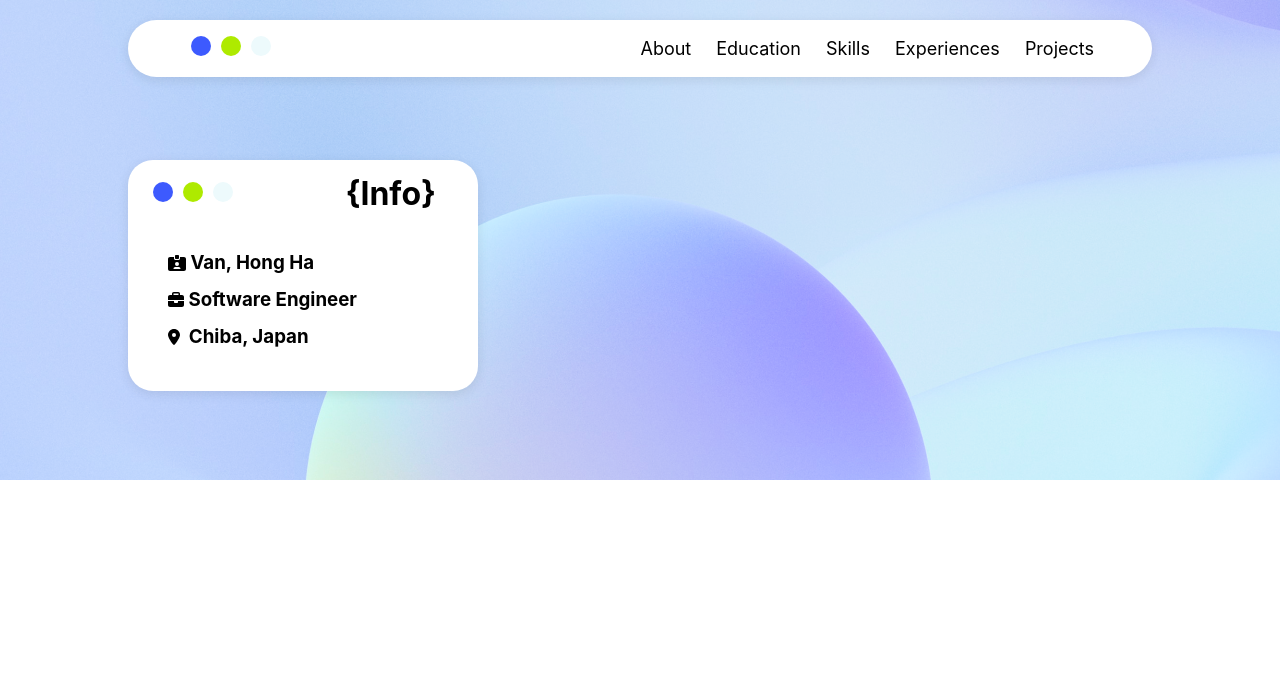
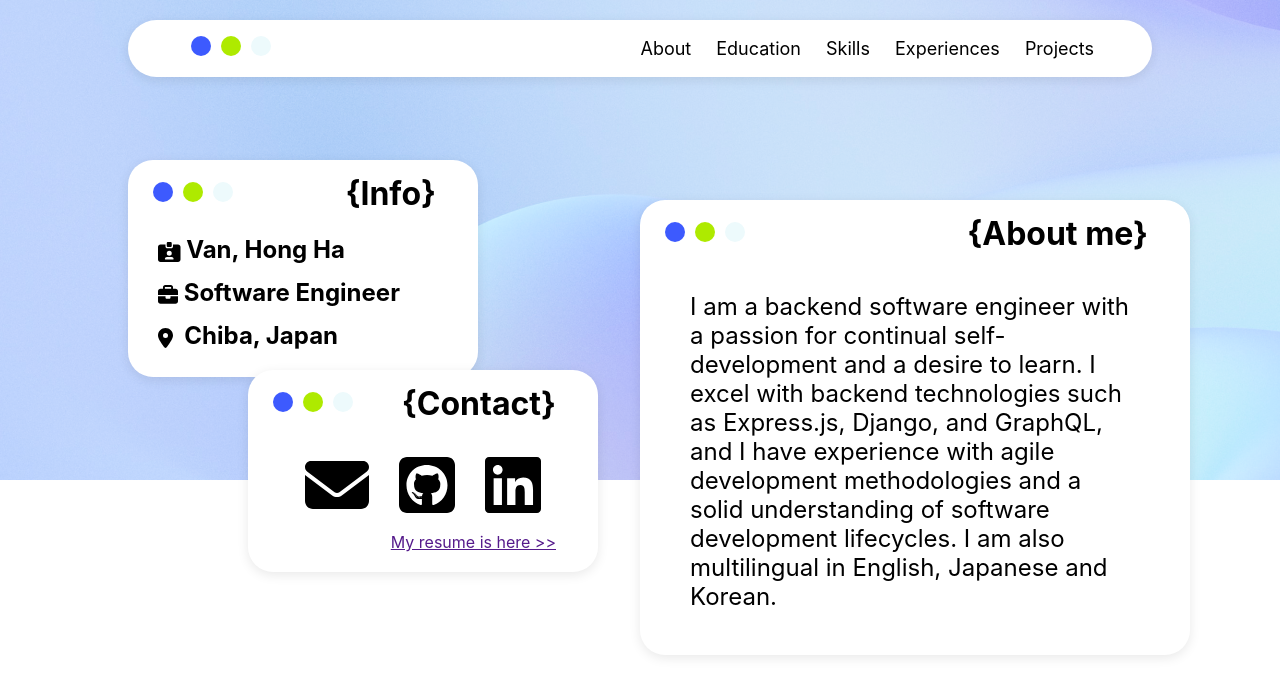
Before and after one commit to vanhongha/portfolio, a React (Create React App) app: page / in a window 1280 px wide. Shown: the top 696 px of the page. Built offline with nearby package versions, Linux system fonts and the light colour scheme.

Commit message:
Update components - About

```diff
--- a/package.json
+++ b/package.json
@@ -4,6 +4,7 @@
   "private": true,
   "dependencies": {
     "@fortawesome/fontawesome-svg-core": "^6.4.0",
+    "@fortawesome/free-brands-svg-icons": "^6.4.0",
     "@fortawesome/free-solid-svg-icons": "^6.4.0",
     "@fortawesome/react-fontawesome": "^0.2.0",
     "@testing-library/jest-dom": "^5.16.5",
--- a/src/components/about/About.js
+++ b/src/components/about/About.js
@@ -1,7 +1,8 @@
 import React from "react";
 import ReactDOM from "react-dom";
 import {FontAwesomeIcon} from '@fortawesome/react-fontawesome';
-import {faIdCardClip, faBriefcase, faLocationDot} from '@fortawesome/free-solid-svg-icons'
+import {faIdCardClip, faBriefcase, faLocationDot, faEnvelope} from '@fortawesome/free-solid-svg-icons'
+import {faLinkedin, faSquareGithub} from '@fortawesome/free-brands-svg-icons'
 
 import classes from "./About.module.css"
 
@@ -16,11 +17,45 @@ const About = () => {
 	const root = document.getElementById("root");
 
 	const infoData = (
-		<ul style={{textAlign: "left", listStyle: "none"}}>
-			<li style={{padding: "7px 0"}}><FontAwesomeIcon icon={faIdCardClip}/><h3 style={{display:"contents"}}> Van, Hong Ha</h3></li>
-			<li style={{padding: "7px 0"}}><FontAwesomeIcon icon={faBriefcase}/><h3 style={{display:"contents"}}> Software Engineer</h3></li>
-			<li style={{padding: "7px 0"}}><FontAwesomeIcon icon={faLocationDot}/><h3 style={{display:"contents"}}> &nbsp;Chiba, Japan</h3></li>
-		</ul>
+		<div style={{textAlign: "left", padding: "0 30px"}}>
+			<div style={{padding: "7px 0"}}><FontAwesomeIcon size={"lg"} icon={faIdCardClip}/><h2
+				style={{display: "contents"}}> Van,
+				Hong Ha</h2></div>
+			<div style={{padding: "7px 0"}}><FontAwesomeIcon size={"lg"} icon={faBriefcase}/><h2
+				style={{display: "contents"}}> Software Engineer</h2></div>
+			<div style={{padding: "7px 0"}}><FontAwesomeIcon size={"lg"} icon={faLocationDot}/><h2
+				style={{display: "contents"}}> &nbsp;Chiba, Japan</h2></div>
+		</div>
+	);
+
+	const contactData = (
+		<>
+			<div style={{display: "inline-block", padding: "15px"}}><FontAwesomeIcon size={"4x"} icon={faEnvelope}/>
+			</div>
+			<div style={{display: "inline-block", padding: "15px"}}><FontAwesomeIcon size={"4x"} icon={faSquareGithub}/>
+			</div>
+			<div style={{display: "inline-block", padding: "15px"}}><FontAwesomeIcon size={"4x"} icon={faLinkedin}/>
+			</div>
+			<div style={{textAlign: "right", paddingRight: 42}}>
+				<a href={""}>My resume is here >></a>
+			</div>
+		</>
+	);
+
+	const aboutMeData = (
+		<div style={{fontSize: "1.5em", padding: "0 50px", textAlign: "left"}}>
+			<p>
+				I am a backend software engineer with a
+				passion for continual self-development
+				and a desire to learn. I excel with backend
+				technologies such as Express.js, Django,
+				and GraphQL, and I have experience with
+				agile development methodologies and a
+				solid understanding of software
+				development lifecycles. I am also
+				multilingual in English, Japanese and
+				Korean.
+			</p></div>
 	);
 
 	return (
@@ -31,6 +66,16 @@ const About = () => {
 				cardTitle={"Info"}
 				data={infoData}
 			/>
+			<AboutCard
+				className={"contact"}
+				cardTitle={"Contact"}
+				data={contactData}
+			/>
+			<AboutCard
+				className={"about-me"}
+				cardTitle={"About me"}
+				data={aboutMeData}
+			/>
 		</>
 	);
 }
--- a/src/components/about/AboutCard.module.css
+++ b/src/components/about/AboutCard.module.css
@@ -1,6 +1,5 @@
 .about-card{
 	position: absolute;
-
 }
 
 .about-card .header{
@@ -16,8 +15,20 @@
 }
 
 .about-card.info{
-	min-width: 350px;
+	width: 350px;
 	top: 160px;
+}
+
+.about-card.contact{
+	width: 350px;
+	top: 370px;
+	margin-left: 120px;
+}
+
+.about-card.about-me{
+	width: 550px;
+	top: 200px;
+	left: 50vw;
 }
 
 .three-dot-left{
```
Also changed, not shown: 1 other file (tests, documents, lock files or other folders).
